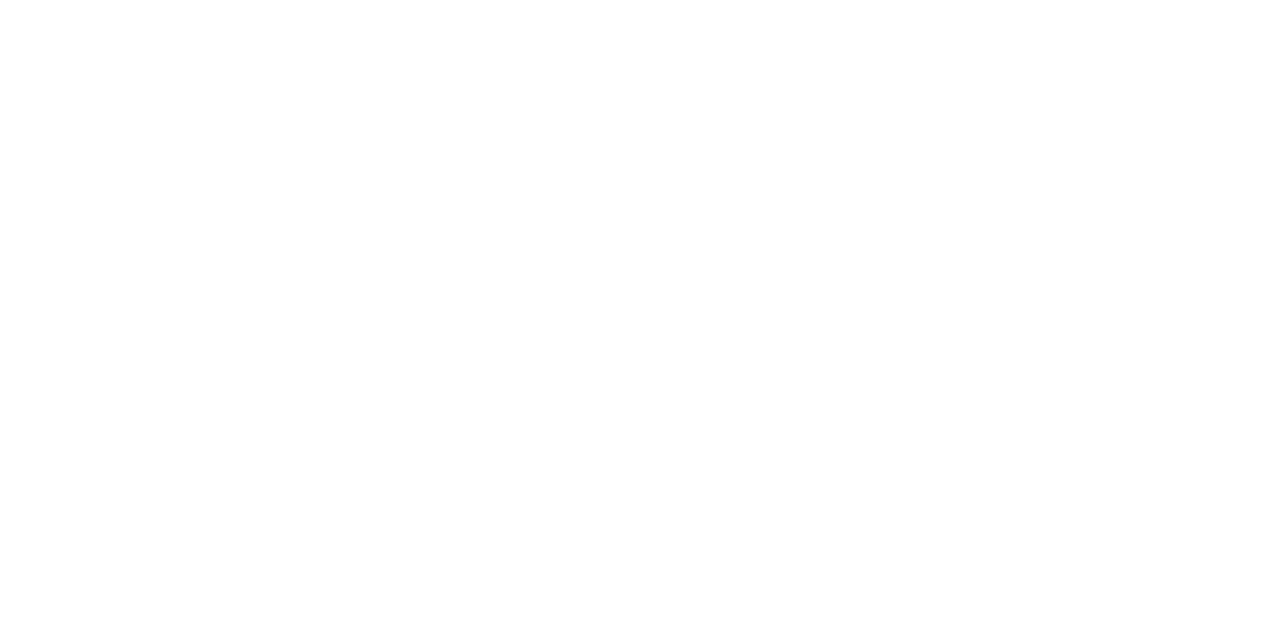
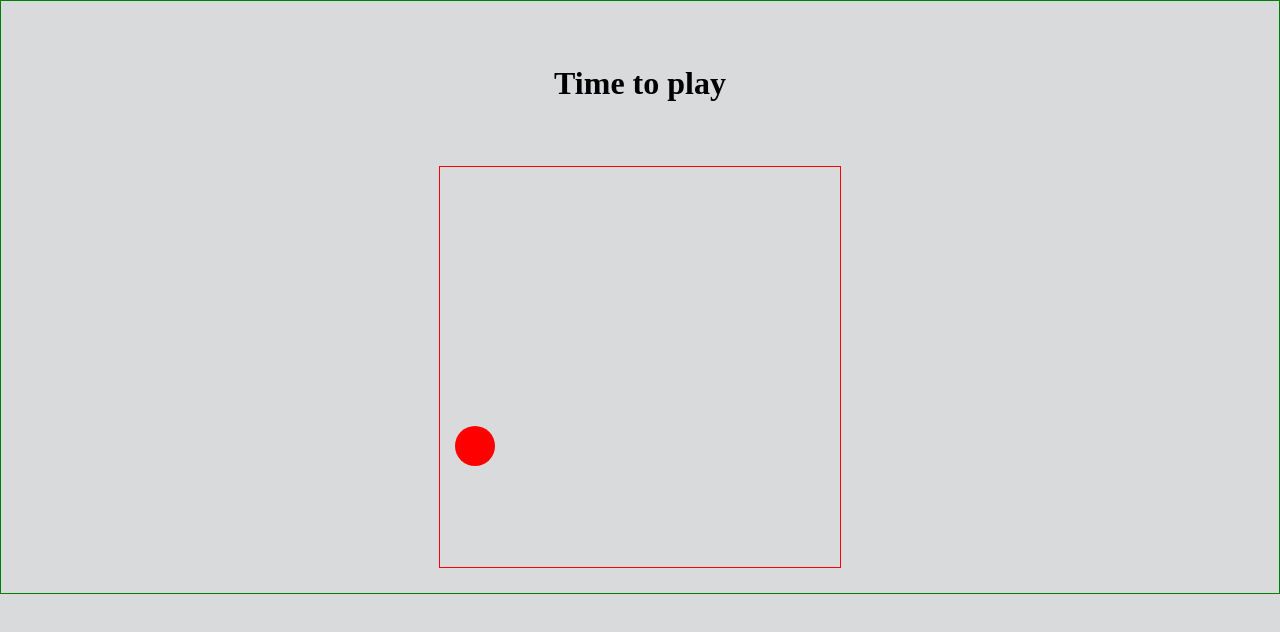
Before and after one commit to irina-p-d/GameOn-Time-To-Play, a plain HTML site: page index.html in a window 1280 px wide. Drawn offline with Linux system fonts and the light colour scheme.

Commit message:
prueba de juego

```diff
--- a/index.html
+++ b/index.html
@@ -5,8 +5,17 @@
     <meta http-equiv="X-UA-Compatible" content="IE=edge">
     <meta name="viewport" content="width=device-width, initial-scale=1.0">
     <title>GameOn - Time to play</title>
+    <link rel="stylesheet" href="./styles/styles.css">
 </head>
 <body>
+
+        <h1>Time to play</h1>
+
+
+        <canvas id="canvas" width="400" height="400">
+
+        </canvas>
+
 
     <script src="./scripts/index.js"></script>
 </body>
--- a/scripts/index.js
+++ b/scripts/index.js
@@ -0,0 +1,34 @@
+const canvas = document.getElementById("canvas");
+let ctx = canvas.getContext("2d");
+let ballRadius = 20;
+let posX = 20;
+let speedX = 5;
+let posY = 20;
+let speedY = 7;
+
+
+function drawBall() {
+    if (posY + speedY > canvas.height) {
+        speedY = -7;
+    }else if (posX + speedX >canvas.width) {
+        speedX = -5;
+    }else if (posX + speedX <0) {
+        speedX = 5;
+    }else if (posY + speedY <0) {
+        speedY = 7;
+    }
+
+
+    ctx.beginPath();
+    ctx.arc(posX, posY, ballRadius, 0, Math.PI*2, false);
+    ctx.fillStyle = "red";
+    ctx.fill();
+    ctx.closePath();
+}
+ function draw() {
+    ctx.clearRect(0, 0, canvas.width, canvas.height);
+    drawBall();
+    posX += speedX;
+    posY += speedY;
+ }
+setInterval(draw, 1000/30);
--- /dev/null
+++ b/styles/styles.css
@@ -0,0 +1,20 @@
+
+*{
+    margin: 0;
+    padding: 0;
+    box-sizing: border-box;
+}
+body {
+    background-color: rgb(216, 218, 219);
+    border: 1px solid green;
+}
+#canvas {
+    border: 1px solid red;
+    display: block;
+    margin: 2% auto;
+
+}
+h1{
+    margin: 5%;
+    text-align: center;
+}
```
